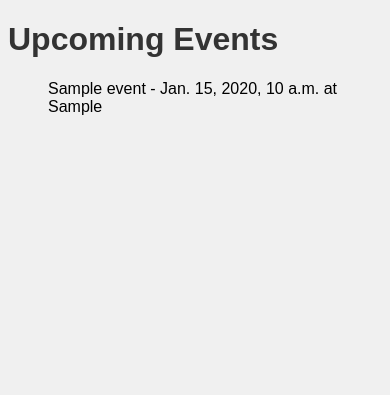
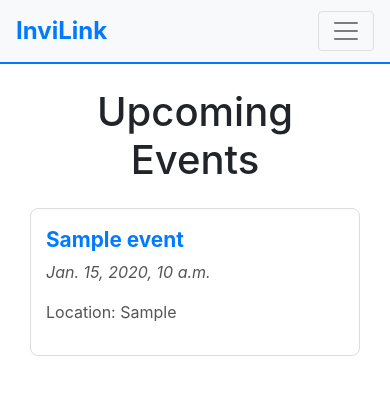
Before and after one commit to KajetanMieloch/InviLink, a Django app: page / in a window 390 px wide. Shown: the top 395 px of the page. Run offline with Django 5.2, Linux system fonts and the light colour scheme; tables that the repository leaves empty hold one stand-in row (values such as "Sample post"); some libraries are stand-ins or nearby versions.

Commit message:
Add responsive navbar and styled event list using Bootstrap
- Integrated Bootstrap for a responsive and modern navbar.
- Updated base.html to include a Bootstrap-powered navigation bar.
- Added event cards to event_list.html for a cleaner and more organized layout.
- Applied custom CSS to enhance styling of navbar and event cards.

```diff
--- a/InviLinkApp/settings.py
+++ b/InviLinkApp/settings.py
@@ -58,7 +58,7 @@ ROOT_URLCONF = 'InviLinkApp.urls'
 TEMPLATES = [
     {
         'BACKEND': 'django.template.backends.django.DjangoTemplates',
-        'DIRS': [],
+        'DIRS': [BASE_DIR / 'templates'],
         'APP_DIRS': True,
         'OPTIONS': {
             'context_processors': [
--- a/InviLinkApp/urls.py
+++ b/InviLinkApp/urls.py
@@ -2,9 +2,19 @@ from django.contrib import admin
 from django.urls import path, include
 from django.conf import settings
 from django.conf.urls.static import static
+from django.contrib.auth import views as auth_views
 
 urlpatterns = [
+    # Ścieżka do panelu administracyjnego Django
     path('admin/', admin.site.urls),
+
+    # Ścieżka do wydarzeń (appka events)
     path('events/', include('events.urls')),
+
+    # Główna strona aplikacji przekierowuje na listę wydarzeń
     path('', include('events.urls')),
+
+    # Ścieżki logowania i wylogowania
+    path('login/', auth_views.LoginView.as_view(template_name='registration/login.html'), name='login'),
+    path('logout/', auth_views.LogoutView.as_view(), name='logout'),
 ] + static(settings.STATIC_URL, document_root=settings.STATIC_ROOT)
--- a/events/templates/events/event_list.html
+++ b/events/templates/events/event_list.html
@@ -1,17 +1,20 @@
-<!DOCTYPE html>
-<html lang="en">
-<head>
-    <meta charset="UTF-8">
-    <title>Events</title>
-    {% load static %}
-    <link rel="stylesheet" type="text/css" href="{% static 'css/styles.css' %}">
-</head>
-<body>
-    <h1>Upcoming Events</h1>
-    <ul>
+{% extends 'base.html' %}
+
+{% block content %}
+<div class="container events-container">
+    <h1 class="text-center mb-4">Upcoming Events</h1>
+    <div class="row">
         {% for event in events %}
-            <li>{{ event.title }} - {{ event.date }} at {{ event.location }}</li>
+            <div class="col-md-6 col-lg-4">
+                <div class="event-card">
+                    <div class="event-title">{{ event.title }}</div>
+                    <div class="event-details">
+                        <p class="event-date">{{ event.date }}</p>
+                        <p>Location: {{ event.location }}</p>
+                    </div>
+                </div>
+            </div>
         {% endfor %}
-    </ul>
-</body>
-</html>
+    </div>
+</div>
+{% endblock %}
--- a/static/css/styles.css
+++ b/static/css/styles.css
@@ -1,16 +1,49 @@
-body {
-    font-family: Arial, sans-serif;
-    background-color: #f0f0f0;
+.navbar {
+    border-bottom: 2px solid #007bff;
 }
 
-h1 {
-    color: #333;
+.navbar-brand {
+    font-weight: bold;
+    font-size: 1.5em;
+    color: #007bff !important;
 }
 
-ul {
-    list-style-type: none;
+.nav-link {
+    color: #333 !important;
 }
 
-li {
-    margin: 10px 0;
+.nav-link:hover {
+    color: #007bff !important;
 }
+
+.events-container {
+    margin-top: 20px;
+}
+
+.event-card {
+    border: 1px solid #ddd;
+    border-radius: 8px;
+    padding: 15px;
+    margin-bottom: 20px;
+    background-color: #ffffff;
+    transition: box-shadow 0.3s;
+}
+
+.event-card:hover {
+    box-shadow: 0 4px 8px rgba(0, 0, 0, 0.1);
+}
+
+.event-title {
+    font-size: 1.3em;
+    color: #007bff;
+    font-weight: bold;
+}
+
+.event-details {
+    color: #555;
+    margin-top: 5px;
+}
+
+.event-date {
+    font-style: italic;
+}
--- /dev/null
+++ b/templates/base.html
@@ -0,0 +1,47 @@
+{% load static %}
+
+<!DOCTYPE html>
+<html lang="en">
+<head>
+    <meta charset="UTF-8">
+    <meta name="viewport" content="width=device-width, initial-scale=1.0">
+    <title>{% block title %}InviLink{% endblock %}</title>
+    <link rel="stylesheet" href="https://maxcdn.bootstrapcdn.com/bootstrap/4.5.2/css/bootstrap.min.css">
+    <link rel="stylesheet" href="{% static 'css/styles.css' %}">
+</head>
+<body>
+    <!-- Navbar -->
+    <nav class="navbar navbar-expand-lg navbar-light bg-light">
+        <a class="navbar-brand" href="{% url 'event_list' %}">InviLink</a>
+        <button class="navbar-toggler" type="button" data-toggle="collapse" data-target="#navbarNav" aria-controls="navbarNav" aria-expanded="false" aria-label="Toggle navigation">
+            <span class="navbar-toggler-icon"></span>
+        </button>
+        <div class="collapse navbar-collapse" id="navbarNav">
+            <ul class="navbar-nav ml-auto">
+                <li class="nav-item">
+                    <a class="nav-link" href="{% url 'event_list' %}">Wydarzenia</a>
+                </li>
+                {% if user.is_authenticated %}
+                    <li class="nav-item">
+                        <span class="navbar-text mr-3">Witaj, {{ user.username }}!</span>
+                    </li>
+                    <li class="nav-item">
+                        <a class="nav-link" href="{% url 'logout' %}">Wyloguj</a>
+                    </li>
+                {% else %}
+                    <li class="nav-item">
+                        <a class="nav-link" href="{% url 'login' %}">Zaloguj</a>
+                    </li>
+                {% endif %}
+            </ul>
+        </div>
+    </nav>
+
+    <div class="container mt-4">
+        {% block content %}{% endblock %}
+    </div>
+
+    <script src="https://code.jquery.com/jquery-3.5.1.slim.min.js"></script>
+    <script src="https://cdn.jsdelivr.net/npm/bootstrap@4.5.2/dist/js/bootstrap.bundle.min.js"></script>
+</body>
+</html>
```
